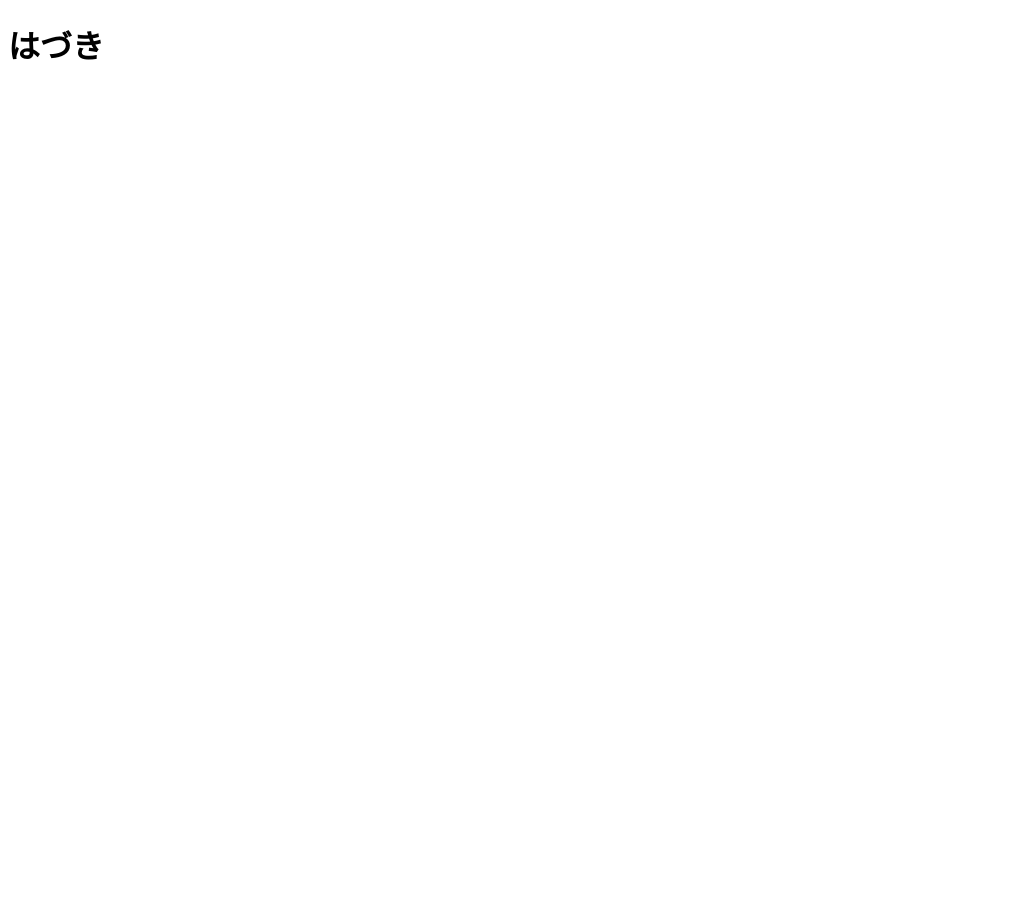
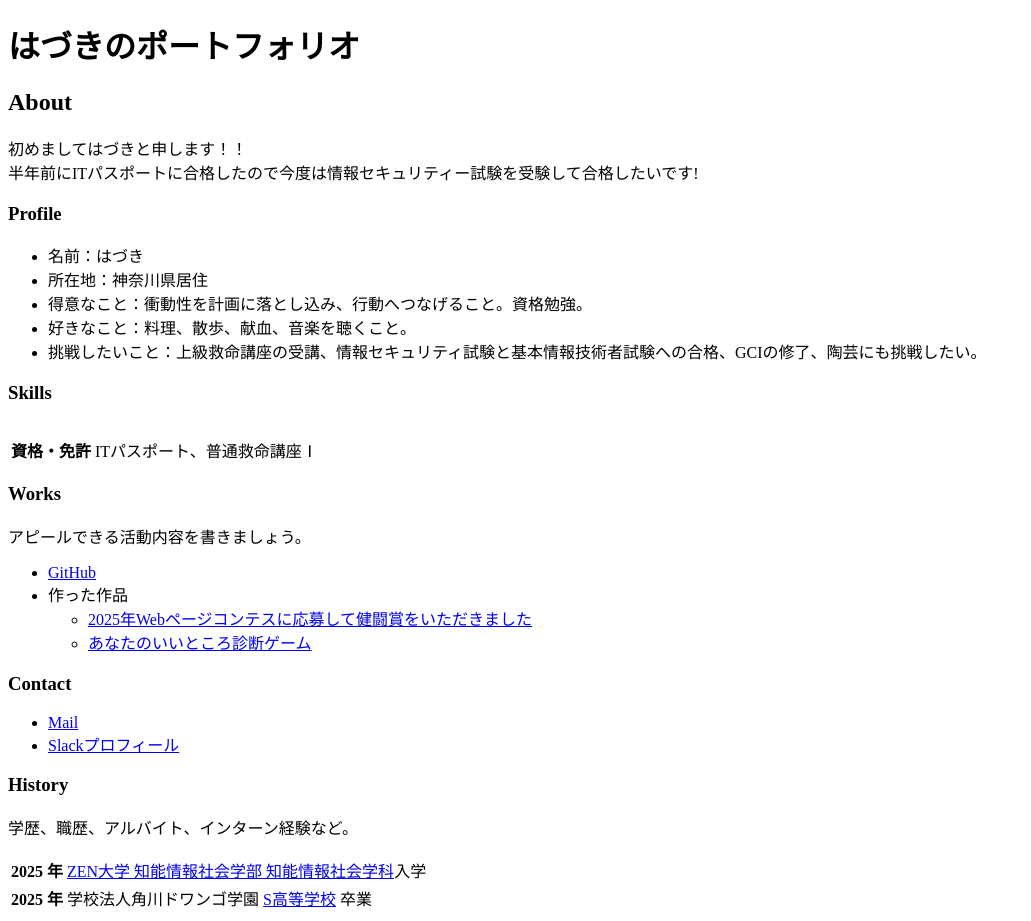
Before and after one commit to haduki86/haduki86.github.io, a plain HTML site: page index.html in a window 1280 px wide. Shown: the whole page, without its empty margins (0-1031 px from the left). Before the commit the page ends 800 px from the top, so only its background shows below. Drawn offline with Linux system fonts and the light colour scheme.

Commit message:
ポートフォリオに必要な情報を追加

```diff
--- a/index.html
+++ b/index.html
@@ -6,7 +6,74 @@
   <title>はづきのポートフォリオ</title>
 </head>
 <body>
-  <h1>はづき</h1>
+  <h1>はづきのポートフォリオ</h1>
+  <h2>About</h2>
+  <p>
+    初めましてはづきと申します！！<br>
+    半年前にITパスポートに合格したので今度は情報セキュリティー試験を受験して合格したいです!
+  </p>
+
+  <h3>Profile</h3>
+  <ul>
+    <li>名前：はづき</li>
+    <li>所在地：神奈川県居住</li>
+    <li>得意なこと：衝動性を計画に落とし込み、行動へつなげること。資格勉強。</li>
+    <li>好きなこと：料理、散歩、献血、音楽を聴くこと。</li>
+    <li>挑戦したいこと：上級救命講座の受講、情報セキュリティ試験と基本情報技術者試験への合格、GCIの修了、陶芸にも挑戦したい。</li>
+  </ul>
+
+  <h3>Skills</h3>
+  <table>
+    <tr>
+      <th></th>
+      <td></td>
+    </tr>
+    <tr>
+      <th></th>
+      <td></td>
+    </tr>
+    <tr>
+      <th></th>
+      <td></td>
+    </tr>
+    <tr>
+      <th>資格・免許</th>
+      <td>ITパスポート、普通救命講座Ⅰ</td>
+    </tr>
+  </table>
+
+  <h3>Works</h3>
+  <p>アピールできる活動内容を書きましょう。</p>
+  <ul>
+    <li><a href="https://github.com/haduki86">GitHub</a></li>
+    <li>
+      作った作品
+      <ul>
+        <li><a href="https://github.com/haduki86/reading-log-site">2025年Webページコンテスに応募して健闘賞をいただきました</a></li>
+        <li><a href="haduki86.github.io/assessment/">あなたのいいところ診断ゲーム</a></li>
+      </ul>
+    </li>
+  </ul>
+
+  <h3>Contact</h3>
+  <ul>
+    <li><a href="mailto:name@example.com">Mail</a></li>
+    <li><a href="https://zen-student.slack.com/team/U08JQTZK1T8">Slackプロフィール</a></li>
+  </ul>
+
+  <h3>History</h3>
+  <p>学歴、職歴、アルバイト、インターン経験など。</p>
+  <table>
+    <tr>
+      <th>2025 年</th>
+      <td><a href="https://zen.ac.jp/">ZEN大学 知能情報社会学部 知能情報社会学科</a>入学</td>
+    </tr>
+    <tr>
+      <th>2025 年</th>
+      <td>学校法人角川ドワンゴ学園 <a href="https://nnn.ed.jp/">S高等学校</a> 卒業</td>
+    </tr>
+  </table>
+
 
 </body>
 </html>
```
